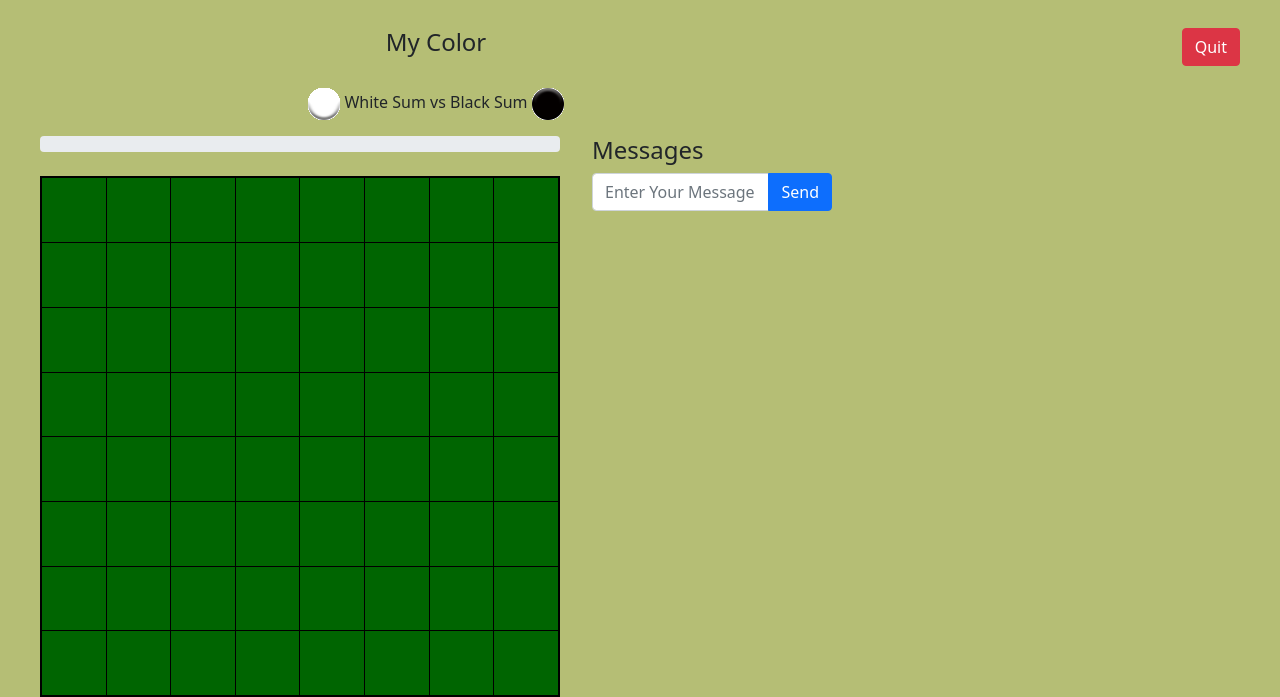
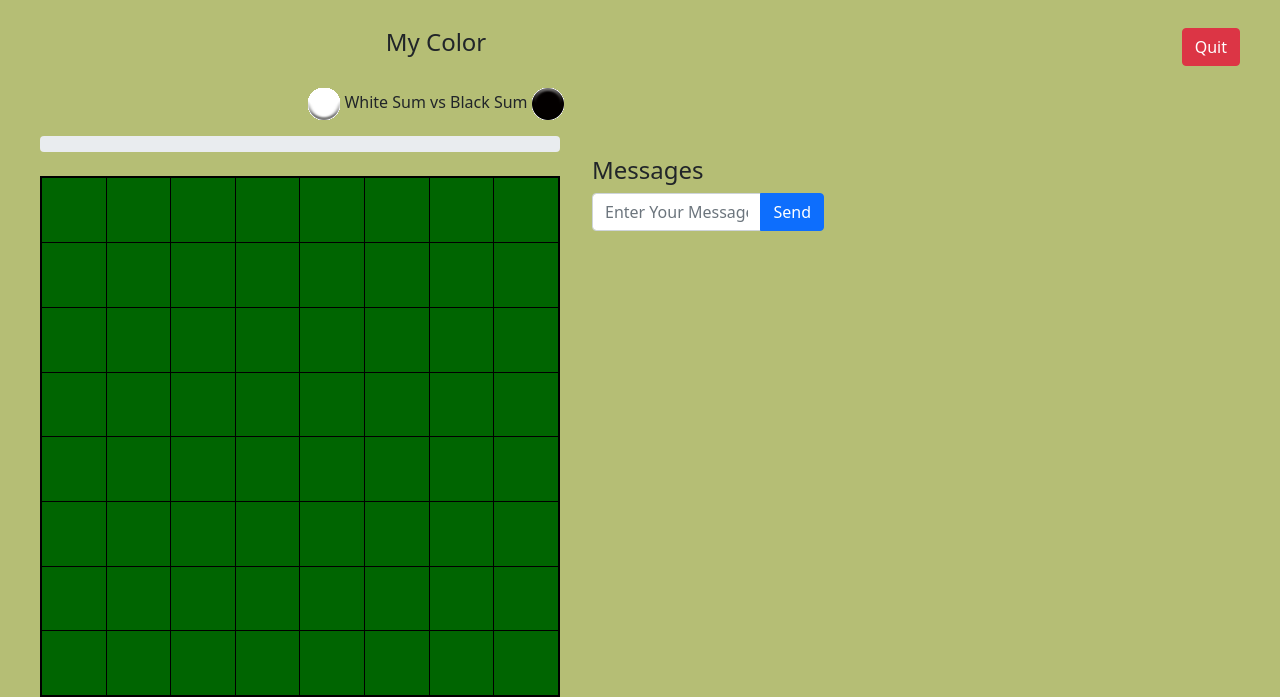
Before and after one commit to aashimaUCI/reversi-goel, a website: page public/game.html in a window 1280 px wide. Shown: the part 70-767 px from the top of the page. Drawn offline with nearby package versions, Linux system fonts and the light colour scheme; no server answers; a web font is replaced by a local one.

Commit message:
padding for messages pane

```diff
--- a/public/game.html
+++ b/public/game.html
@@ -148,15 +148,13 @@
 
           </div>
 
-          <div class="col-md-4" id="messagePane" style="padding-left: 20px;">
+          <div class="col-md-4" id="messagePane" style="padding: 20px;">
             <div>
               <h4>Messages</h4>
             </div>
 
 
             <div class="input-group">
-
-
               <input type="text" class="form-control text-nowrap" id="chatMessage" placeholder="Enter Your Message Here"
                 aria-label="Enter your message to send the chatroom" />
               <button type="submit" class="btn btn-primary text text-nowrap" id="chatButton"
```
